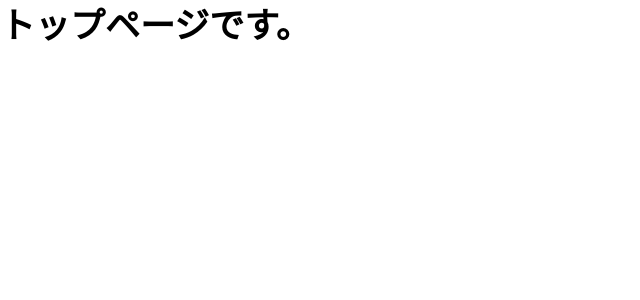
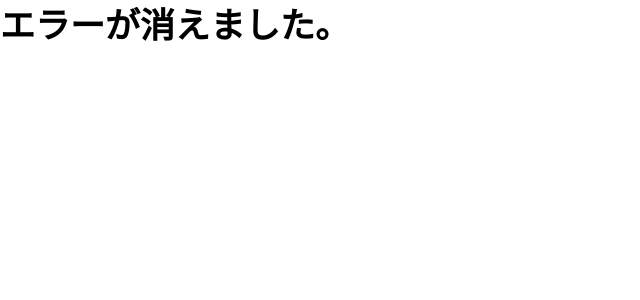
Before and after one commit to 730fry/vd_corporate, a Nuxt app in the folder src/: page / in a window 1280 px wide. Shown: the top 300 px of the page, without its empty margins (0-640 px from the left). Built offline with nearby package versions, Linux system fonts and the light colour scheme.

Commit message:
バージョン3に変更

```diff
--- a/src/nuxt.config.js
+++ b/src/nuxt.config.js
@@ -1,6 +1,6 @@
 export default {
   // Target: https://go.nuxtjs.dev/config-target
-  target: 'static',
+  ssr: false,
 
   // Global page headers: https://go.nuxtjs.dev/config-head
   head: {
--- a/src/pages/index.vue
+++ b/src/pages/index.vue
@@ -1,5 +1,5 @@
 <template>
-    <h1>トップページです。</h1>
+    <h1>エラーが消えました。</h1>
 </template>
 
 <script>
@@ -8,7 +8,6 @@ export default {
 }
 </script>
 
-<style lang="scss" scoped>
-@use '@/assets/styles/margin' as *;
-@use '@/assets/styles/mediaquery' as *;
+<style scoped>
+
 </style>
```
Also changed, not shown: src/package.json (+8 -6 lines), 1 other file (tests, documents, lock files or other folders).
